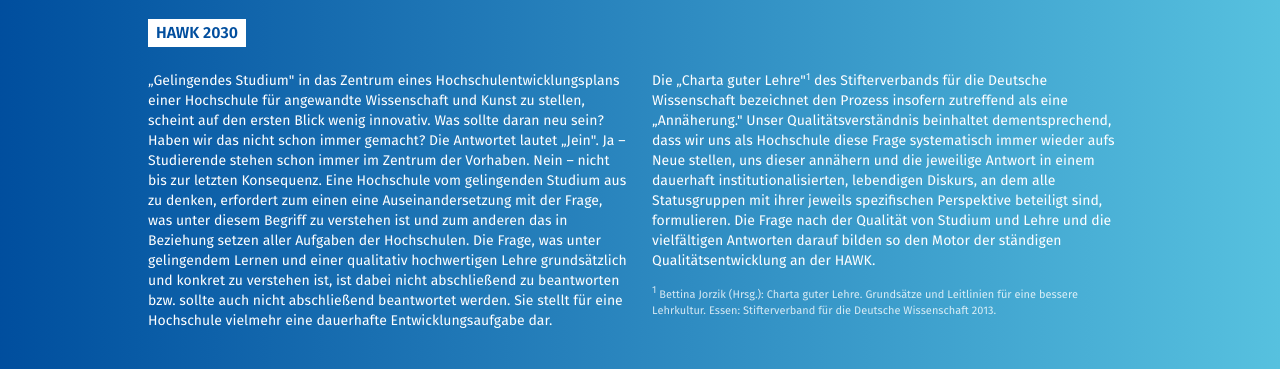
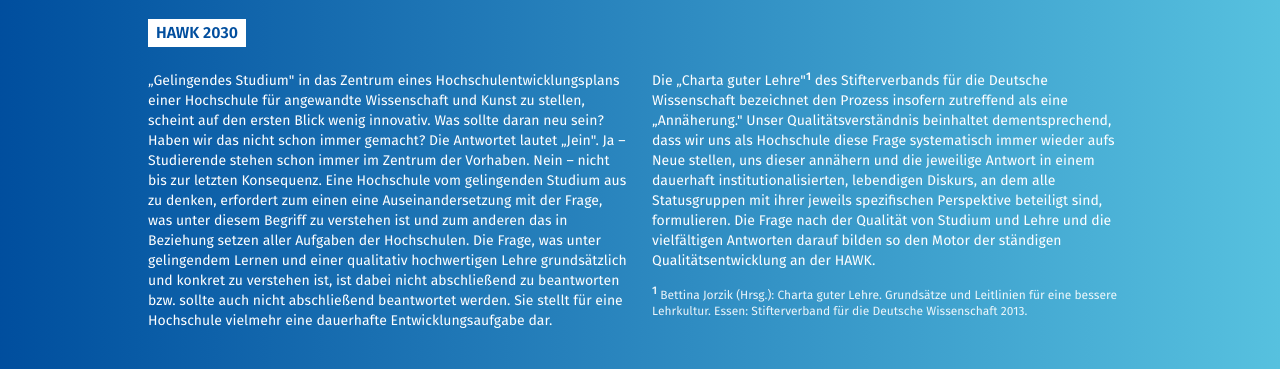
Before and after one commit to hawk-digital-environments/HEP-Landing-Page, a plain HTML site: page index.html in a window 1280 px wide. Shown: the part 141-510 px from the top of the page. Drawn offline with nearby package versions, Linux system fonts and the light colour scheme.

Commit message:
Adjust footnote typography and styling
Increase superscript size and weight and tweak footnote text classes in index.html for improved readability and contrast. Updated sup elements to use a slightly larger font and font-semibold, and changed the footnote span classes (text size and color) to improve consistency.

```diff
--- a/index.html
+++ b/index.html
@@ -288,7 +288,7 @@
           </div>
           <div class="flex flex-col md:flex-row items-start gap-6 self-stretch">
             <div class="flex-1 font-sans text-white text-xs/4">„Gelingendes Studium" in das Zentrum eines Hochschulentwicklungsplans einer Hochschule für angewandte Wissenschaft und Kunst zu stellen, scheint auf den ersten Blick wenig innovativ. Was sollte daran neu sein? Haben wir das nicht schon immer gemacht? Die Antwortet lautet „Jein". Ja – Studierende stehen schon immer im Zentrum der Vorhaben. Nein – nicht bis zur letzten Konsequenz. Eine Hochschule vom gelingenden Studium aus zu denken, erfordert zum einen eine Auseinandersetzung mit der Frage, was unter diesem Begriff zu verstehen ist und zum anderen das in Beziehung setzen aller Aufgaben der Hochschulen. Die Frage, was unter gelingendem Lernen und einer qualitativ hochwertigen Lehre grundsätzlich und konkret zu verstehen ist, ist dabei nicht abschließend zu beantworten bzw. sollte auch nicht abschließend beantwortet werden. Sie stellt für eine Hochschule vielmehr eine dauerhafte Entwicklungsaufgabe dar.</div>
-            <div class="flex-1 font-sans text-white text-xs/4">Die „Charta guter Lehre"<sup class="text-[0.625rem] leading-none">1</sup> des Stifterverbands für die Deutsche Wissenschaft bezeichnet den Prozess insofern zutreffend als eine „Annäherung." Unser Qualitätsverständnis beinhaltet dementsprechend, dass wir uns als Hochschule diese Frage systematisch immer wieder aufs Neue stellen, uns dieser annähern und die jeweilige Antwort in einem dauerhaft institutionalisierten, lebendigen Diskurs, an dem alle Statusgruppen mit ihrer jeweils spezifischen Perspektive beteiligt sind, formulieren. Die Frage nach der Qualität von Studium und Lehre und die vielfältigen Antworten darauf bilden so den Motor der ständigen Qualitätsentwicklung an der HAWK.<span class="mt-4 block text-[0.6875rem] leading-4 text-white/80"><sup class="text-[0.625rem] leading-none">1</sup> Bettina Jorzik (Hrsg.): Charta guter Lehre. Grundsätze und Leitlinien für eine bessere Lehrkultur. Essen: Stifterverband für die Deutsche Wissenschaft 2013.</span></div>
+            <div class="flex-1 font-sans text-white text-xs/4">Die „Charta guter Lehre"<sup class="text-[0.6875rem] leading-none font-semibold">1</sup> des Stifterverbands für die Deutsche Wissenschaft bezeichnet den Prozess insofern zutreffend als eine „Annäherung." Unser Qualitätsverständnis beinhaltet dementsprechend, dass wir uns als Hochschule diese Frage systematisch immer wieder aufs Neue stellen, uns dieser annähern und die jeweilige Antwort in einem dauerhaft institutionalisierten, lebendigen Diskurs, an dem alle Statusgruppen mit ihrer jeweils spezifischen Perspektive beteiligt sind, formulieren. Die Frage nach der Qualität von Studium und Lehre und die vielfältigen Antworten darauf bilden so den Motor der ständigen Qualitätsentwicklung an der HAWK.<span class="mt-4 block text-xs/4 text-white/90"><sup class="text-[0.6875rem] leading-none font-semibold">1</sup> Bettina Jorzik (Hrsg.): Charta guter Lehre. Grundsätze und Leitlinien für eine bessere Lehrkultur. Essen: Stifterverband für die Deutsche Wissenschaft 2013.</span></div>
           </div>
         </div>
       </div>
```
